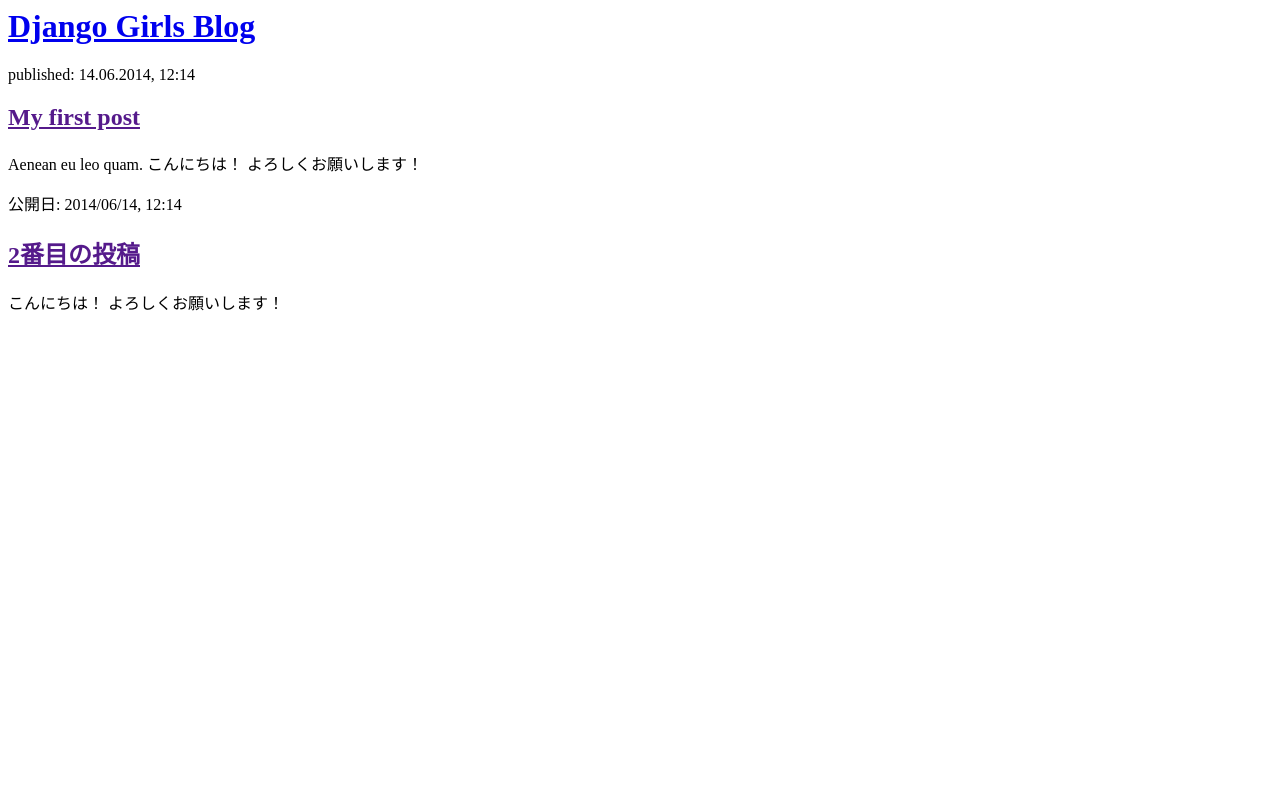
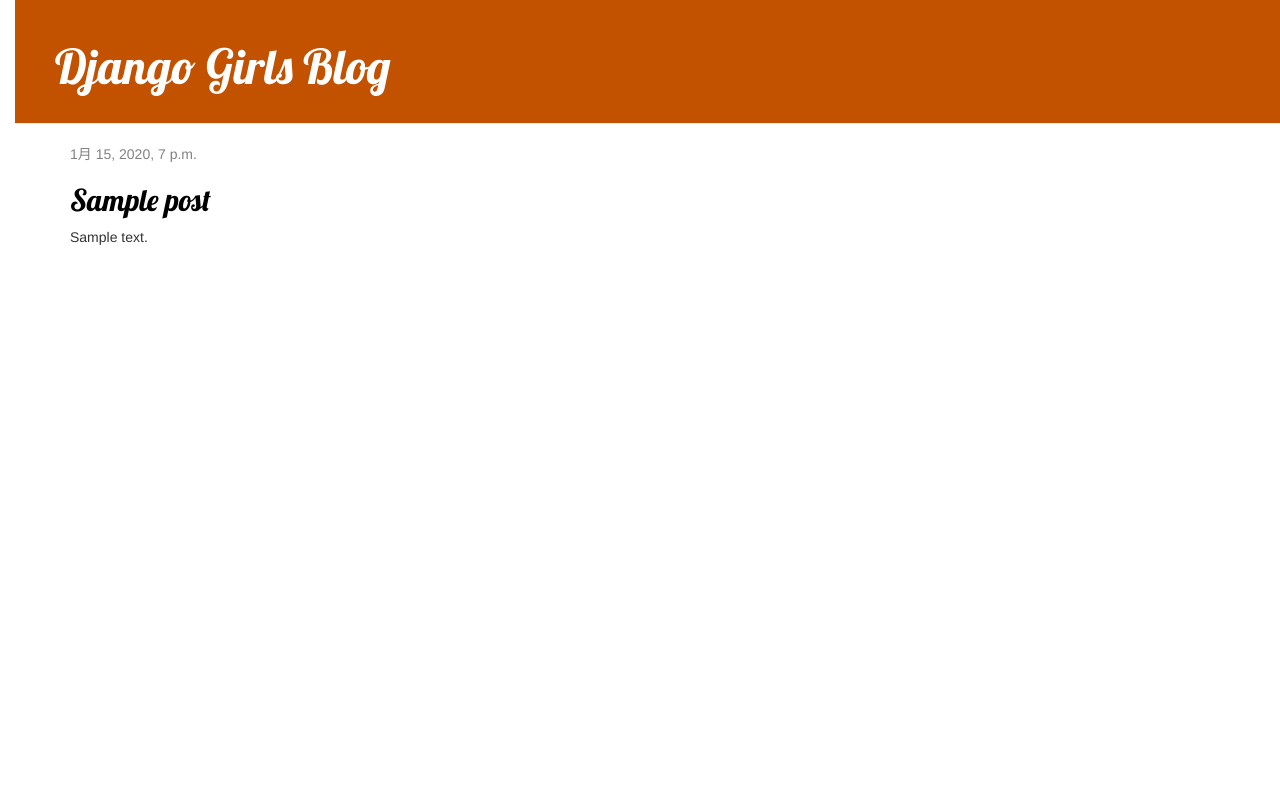
Before and after one commit to kurikurikurikku/my-first-blog, a Django app: template blog/templates/blog/post_list.html in a window 1280 px wide. Run offline with Django 3.2, Linux system fonts and the light colour scheme; the template is opened without the code that fills it: values that come from a table or form of the project are taken from there, others are empty; tables that the repository leaves empty hold one stand-in row (values such as "Sample post"); some libraries are stand-ins or nearby versions.

Commit message:
Added view and template fro detailed blog post as well as CSS for the site.

```diff
--- /dev/null
+++ b/blog/static/css/blog.css
@@ -0,0 +1,50 @@
+.page-header {
+    background-color: #C25100;
+    margin-top: 0;
+    padding: 20px 20px 20px 40px;
+}
+
+.page-header h1, .page-header h1 a, .page-header h1 a:visited, .page-header h1 a:active {
+    color: #ffffff;
+    font-size: 36pt;
+    text-decoration: none;
+}
+
+.content {
+    margin-left: 40px;
+}
+
+h1, h2, h3, h4 {
+    font-family: 'Lobster', cursive;
+}
+
+.date {
+    color: #828282;
+}
+
+.save {
+    float: right;
+}
+
+.post-form textarea, .post-form input {
+    width: 100%;
+}
+
+.top-menu, .top-menu:hover, .top-menu:visited {
+    color: #ffffff;
+    float: right;
+    font-size: 26pt;
+    margin-right: 20px;
+}
+
+.post {
+    margin-bottom: 70px;
+}
+
+.post h2 a, .post h2 a:visited {
+    color: #000000;
+}
+
+body{
+    padding-left:15px;
+}
--- /dev/null
+++ b/blog/templates/blog/base.html
@@ -0,0 +1,23 @@
+{% load static %}
+<html>
+    <head>
+        <title>Django Girls blog</title>
+        <link rel="stylesheet" href="//maxcdn.bootstrapcdn.com/bootstrap/3.2.0/css/bootstrap.min.css">
+        <link rel="stylesheet" href="//maxcdn.bootstrapcdn.com/bootstrap/3.2.0/css/bootstrap-theme.min.css">
+        <link href='//fonts.googleapis.com/css?family=Lobster&subset=latin,latin-ext' rel='stylesheet' type='text/css'>
+        <link rel="stylesheet" href="{% static 'css/blog.css' %}">
+    </head>
+<body>
+    <div class="page-header">
+        <h1><a href="/">Django Girls Blog</a></h1>
+    </div>
+    <div class="content container">
+        <div class="row">
+            <div class="col-md-8">
+            {% block content %}
+            {% endblock %}
+            </div>
+        </div>
+    </div>
+</body>
+</html>
--- a/blog/templates/blog/post_list.html
+++ b/blog/templates/blog/post_list.html
@@ -1,22 +1,13 @@
-<html>
-    <head>
-        <title>Django Girls blog</title>
-    </head>
-    <body>
-        <div>
-            <h1><a href="/">Django Girls Blog</a></h1>
+{% extends 'blog/base.html' %}
+
+{% block content %}
+{% for post in posts %}
+    <div class="post">
+        <div class="date">
+            {{ post.published_date }}
         </div>
-
-        <div>
-            <p>published: 14.06.2014, 12:14</p>
-            <h2><a href="">My first post</a></h2>
-            <p>Aenean eu leo quam. こんにちは！ よろしくお願いします！ </p>
-        </div>
-
-        <div>
-            <p>公開日: 2014/06/14, 12:14</p>
-            <h2><a href="">2番目の投稿</a></h2>
-            <p> こんにちは！ よろしくお願いします！ </p>
-        </div>
-    </body>
-</html>
+        <h2><a href="">{{ post.title }}</a></h2>
+        <p>{{ post.text|linebreaksbr }}</p>
+    </div>
+{% endfor %}
+{% endblock  %}
--- a/blog/urls.py
+++ b/blog/urls.py
@@ -3,4 +3,6 @@ from . import views
 
 urlpatterns = [
     path('',views.post_list,name='post_list'),
+    path('post/<int:pk>/',views.post_detail,name='post_detail'),
+
 ]
--- a/mysite/urls.py
+++ b/mysite/urls.py
@@ -1,18 +1,3 @@
-"""mysite URL Configuration
-
-The `urlpatterns` list routes URLs to views. For more information please see:
-    https://docs.djangoproject.com/en/2.2/topics/http/urls/
-Examples:
-Function views
-    1. Add an import:  from my_app import views
-    2. Add a URL to urlpatterns:  path('', views.home, name='home')
-Class-based views
-    1. Add an import:  from other_app.views import Home
-    2. Add a URL to urlpatterns:  path('', Home.as_view(), name='home')
-Including another URLconf
-    1. Import the include() function: from django.urls import include, path
-    2. Add a URL to urlpatterns:  path('blog/', include('blog.urls'))
-"""
 from django.contrib import admin
 from django.urls import path,include
 
```
Also changed, not shown: blog/templates/blog/post_detail.html (added, +13 -0 lines), blog/views.py (+7 -1 lines).
